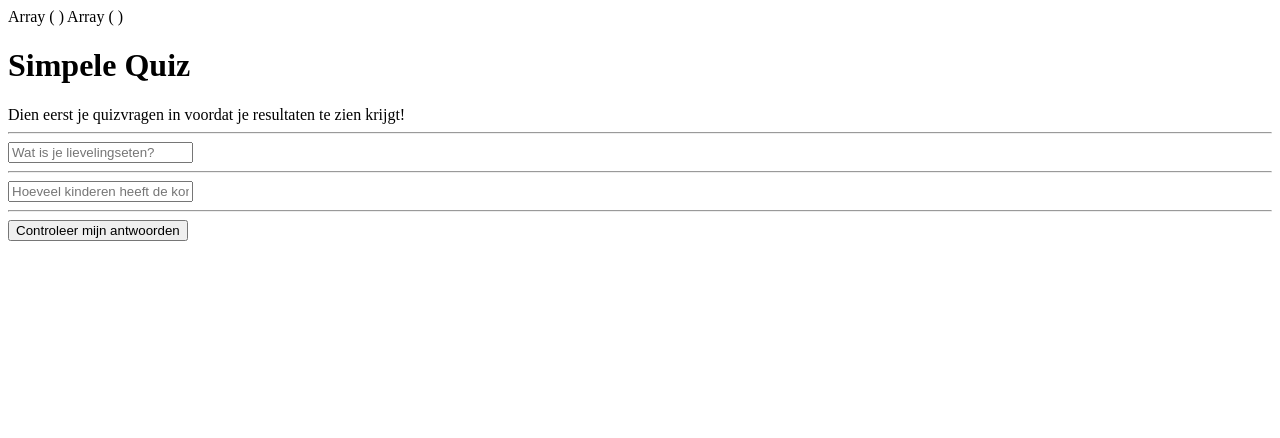
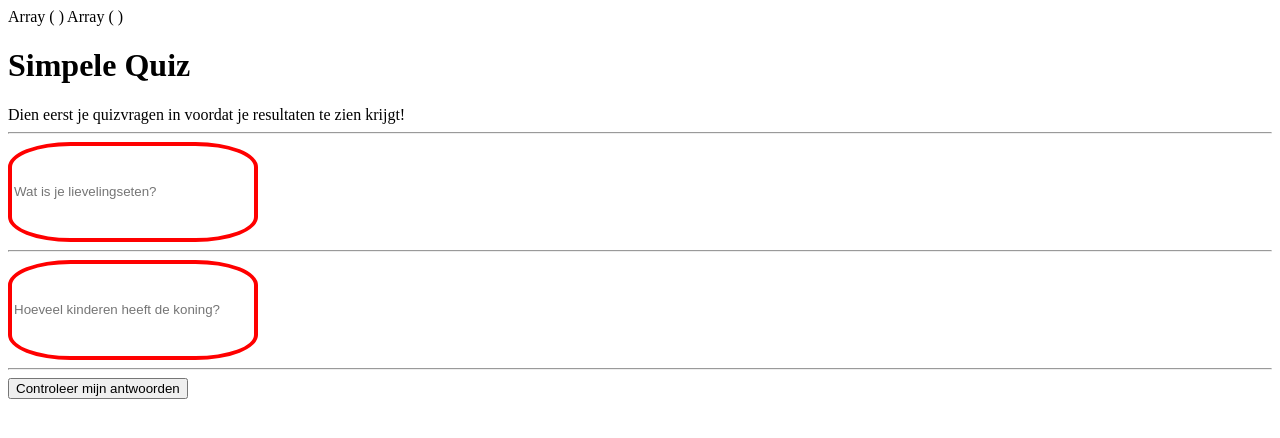
Before and after one commit to Jarnster/ICW-Webdesign-PHP, a PHP site: page /uitbreiding.php in a window 1280 px wide. Shown: the top 438 px of the page. Run offline with PHP 8.4, Linux system fonts and the light colour scheme.

Commit message:
Update uitbreiding.php

```diff
--- a/H2 - Gebruikersinvoer/Oefeningen/1 - Simpele Quiz/Oplossing/uitbreiding.php
+++ b/H2 - Gebruikersinvoer/Oefeningen/1 - Simpele Quiz/Oplossing/uitbreiding.php
@@ -1,3 +1,21 @@
+
+<style>
+    .red {
+        border: 4px solid red;
+    }
+
+    .green {
+        border: 4px solid green;
+    }
+
+    .input {
+        /* border: 2px solid grey; */
+        border-radius: 25%;
+        width: 250px;
+        height: 100px;
+    }
+</style>
+
 <?php
 // (⭐Uitbreiding) H2 Oef 1
 
@@ -9,6 +27,9 @@ print_r($_POST);
 $answers = array();
 
 $flag = isset($_POST['submit']) || false; // Flag om bij te houden of de quiz verzonden is
+
+$correct = 0;
+$fout = 0;
 
 // Helper functions
 function SetAnswerCorrect(int $id, bool $isCorrect = false)
@@ -23,6 +44,16 @@ function GetAnswerCorrect(int $id): bool
     global $answers;
 
     return $answers[$id];
+}
+
+function RenderAnswerCorrectness(int $id)
+{
+    if(GetAnswerCorrect($id))
+    {
+        echo "green";
+    }
+
+    echo "red";
 }
 
 // 2. Vragen controleren en array fields aanpassen indien nodig
@@ -71,9 +102,9 @@ else{
 ?>
 
 <form method="POST">
-    <input type="text" name="question1" placeholder="Wat is je lievelingseten?">
+    <input type="text" name="question1" class="input <?= RenderAnswerCorrectness(1); ?>" placeholder="Wat is je lievelingseten?">
     <hr>
-    <input type="text" name="question2" placeholder="Hoeveel kinderen heeft de koning?">
+    <input type="text" name="question2" class="input <?= RenderAnswerCorrectness(2); ?>" placeholder="Hoeveel kinderen heeft de koning?">
     <hr>
     <button type="submit" name="submit">Controleer mijn antwoorden</button>
 </form>
```
